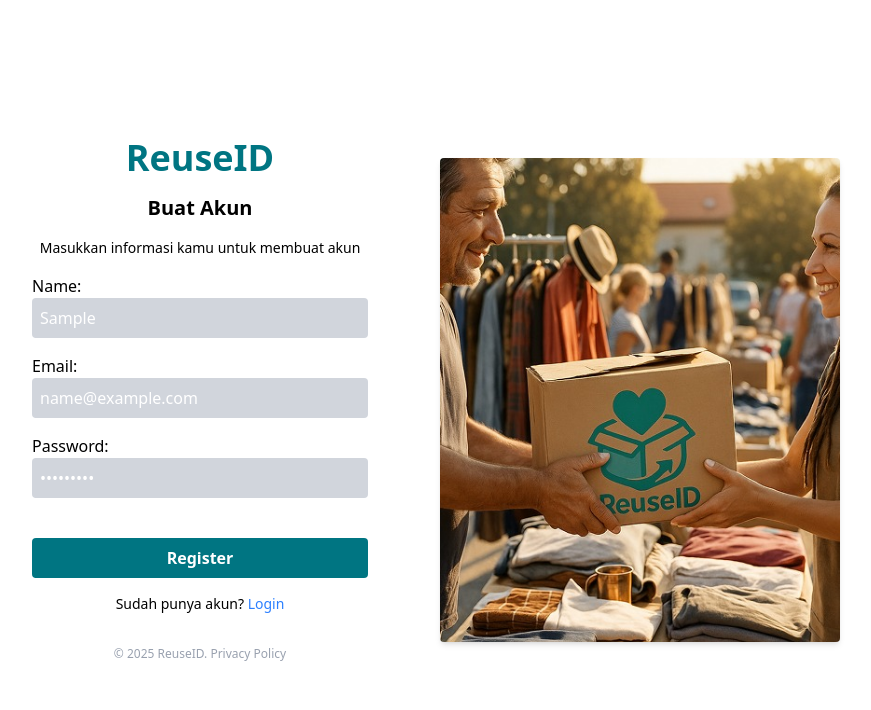
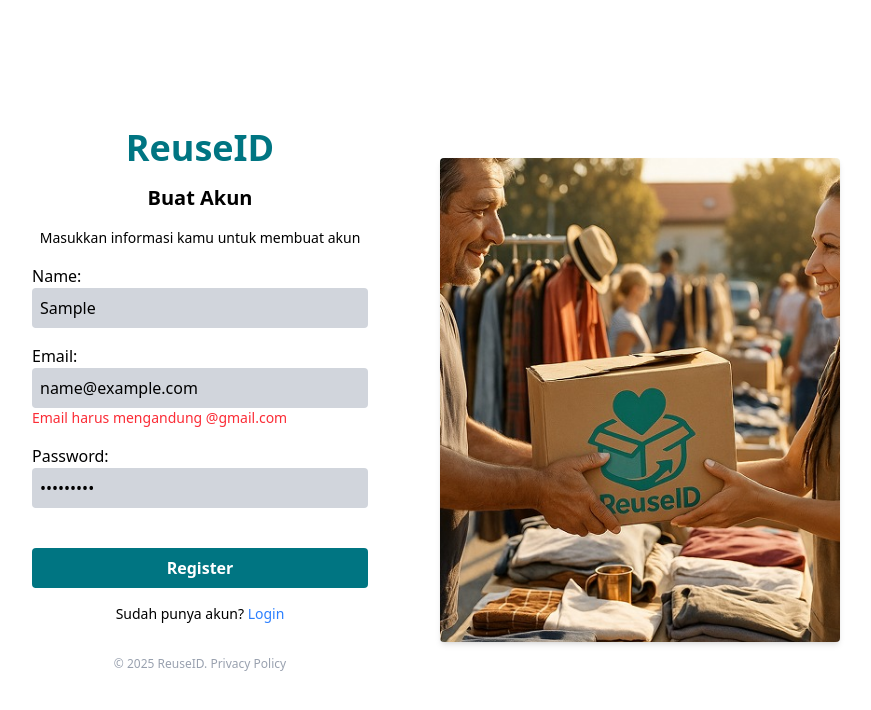
Before and after one commit to S3n5eN/IMPAL, a Next.js app: page /register in a window 1280 px wide. Both pictures are taken after typing "Sample", "name@example.com", "Sample123" into the empty fields and a click on the button "Register". Shown: the top 710 px of the page, without its empty margins (220-1091 px from the left). Built offline with nearby package versions, Linux system fonts and the light colour scheme; no server answers; the database is empty.

Commit message:
tampilan terbaru

```diff
--- a/app/(auth)/register/page.tsx
+++ b/app/(auth)/register/page.tsx
@@ -7,9 +7,24 @@
   const [username, setUsername] = useState("");
   const [email, setEmail] = useState("");
   const [password, setPassword] = useState("");
+  const [emailError, setEmailError] = useState("");
+  const [passwordError, setPasswordError] = useState("");
 
   const handleSubmit = async (e: React.FormEvent) => {
     e.preventDefault();
+
+    // Validasi email harus @gmail.com
+    if (!email.endsWith("@gmail.com")) {
+      setEmailError("Email harus mengandung @gmail.com");
+      return;
+    }
+
+    // Validasi password: huruf kecil, huruf besar, angka
+    const passwordRegex = /^(?=.*[a-z])(?=.*[A-Z])(?=.*\d).+$/;
+    if (!passwordRegex.test(password)) {
+      setPasswordError("Password harus mengandung huruf kecil, huruf besar, dan angka");
+      return;
+    }
 
     const res = await fetch("/api/register", {
       method: "POST",
@@ -43,37 +58,39 @@
           Masukkan informasi kamu untuk membuat akun
         </p>
 
-        <div className="flex flex-col gap-0">
+      <div className="flex flex-col gap-0">
        <label className="text-black text-medium">Name:</label>
         <input
           type="text"
           value={username}
           onChange={(e) => setUsername(e.target.value)}
-          className="bg-gray-300 text-white p-2 rounded outline-none"
+          className="bg-gray-300 text-black p-2 rounded outline-none"
           required
         />
         </div>
 
-         <div className="flex flex-col gap-0">
+        <div className="flex flex-col gap-0">
         <label className="text-black text-medium">Email:</label>
         <input
           type="email"
           value={email}
           onChange={(e) => setEmail(e.target.value)}
-          className="bg-gray-300 text-white p-2 rounded outline-none"
+          className="bg-gray-300 text-black p-2 rounded outline-none"
           required
         />
+        {emailError && (<p className="text-red-500 text-sm">{emailError}</p>)}
         </div>
 
-         <div className="flex flex-col gap-0">
+        <div className="flex flex-col gap-0">
         <label className="text-black text-medium">Password:</label>
         <input
           type="password"
           value={password}
           onChange={(e) => setPassword(e.target.value)}
-          className="bg-gray-300 text-white p-2 rounded outline-none mb-6"
+          className="bg-gray-300 text-black p-2 rounded outline-none mb-6"
           required
         />
+        {passwordError && (<p className="text-red-500 text-sm">{passwordError}</p>)}
         </div>
 
         {/* Tombol Register */}
```
